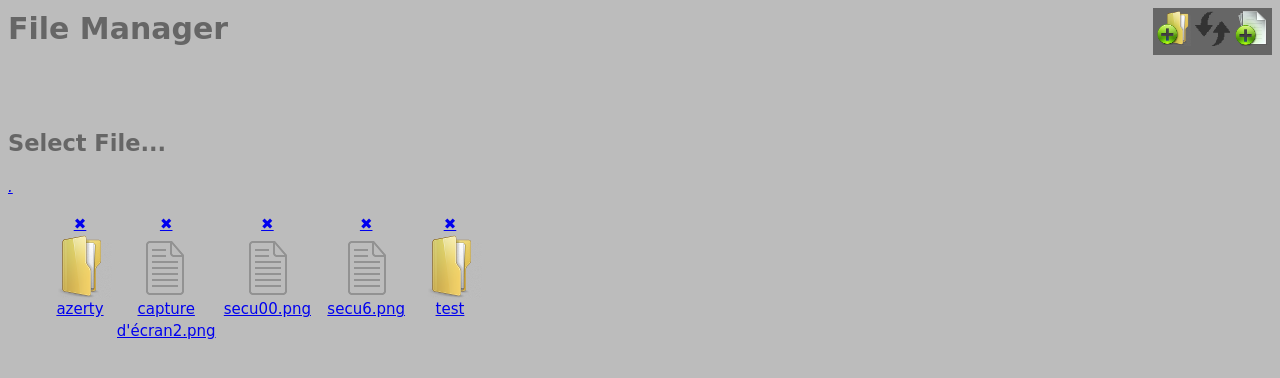
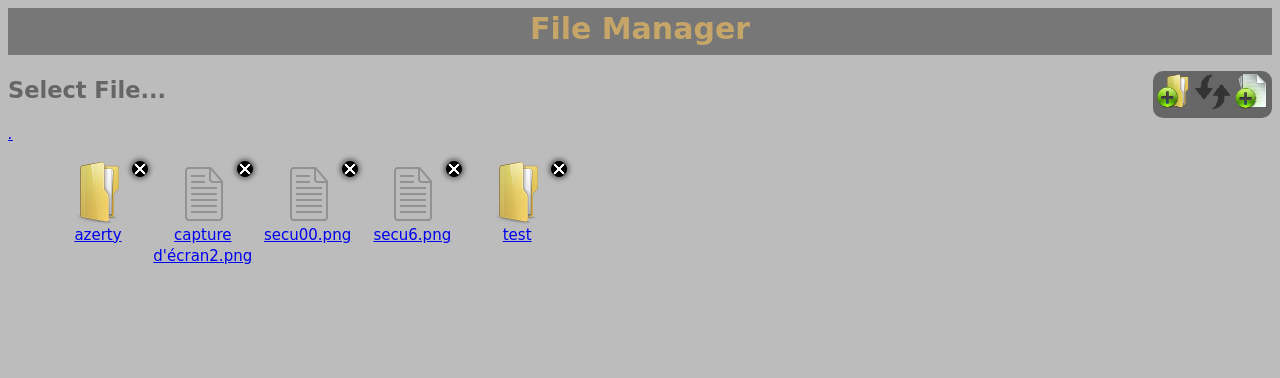
Before and after one commit to nomDeZeus/fileManager, a PHP site: page /fancybox.php in a window 1280 px wide. Shown: the top 378 px of the page. Run offline with PHP 8.4, Linux system fonts and the light colour scheme; some libraries are stand-ins or nearby versions.

Commit message:
Vraie v1 du design

```diff
--- a/css/fancy.css
+++ b/css/fancy.css
@@ -8,12 +8,14 @@ ul li{
     background: url("../img/folder.png") no-repeat center;
     width: 64px;
     height: 64px;
+    margin-left : auto;
+    margin-right : auto;
 }
 
 .file{
     background: url("../img/file.png") no-repeat center;
-    margin-left : 15px;
-    margin-right : 15px;
+    margin-left : auto;
+    margin-right : auto;
     width: 64px;
     height: 64px;
 }
@@ -23,6 +25,8 @@ ul li{
     background-size: 50%;
     width: 50px;
     height: 50px;
+    margin-left : auto;
+    margin-right : auto;
 }
 
 .croix {
@@ -31,16 +35,19 @@ ul li{
 
 #header
 {
-    height: 100px;
+    height: 47px;
     width: 100%;
+    background-color: #777777;
 }
 
 #title
 {
     display: inline-block;
-    width: 49%;
+    width: 100%;
     margin-top: 0;
     vertical-align: top;
+    color: #c6a668;
+    text-align: center;
 }
 
 #icone
@@ -48,11 +55,15 @@ ul li{
     float: right;
     display: inline-block;
     text-align: right;
-    background-color: #666666
+    background-color: #666666;
+    border-radius: 10px;
 }
 
 .descr-ico{
+    width: 100px;
+    height: 45px;
     overflow: hidden;
+    text-overflow: ellipsis;
 }
 
 body {
@@ -81,3 +92,19 @@ body {
 h1 {
     color: #666666;
 }
+
+a.boxclose{
+    display:block;
+    float: right;
+    box-sizing:border-box;
+    width:16px;
+    height:16px;
+    border-width:1px;
+    border-style: solid;
+    border-color:black;
+    border-radius:100%;
+    background: -webkit-linear-gradient(-45deg, transparent 0%, transparent 46%, white 46%,  white 56%,transparent 56%, transparent 100%), -webkit-linear-gradient(45deg, transparent 0%, transparent 46%, white 46%,  white 56%,transparent 56%, transparent 100%);
+    background-color:black;
+    box-shadow:0px 0px 5px 2px rgba(0,0,0,0.5);
+    transition: all 0.3s ease;
+}
--- a/fancybox.php
+++ b/fancybox.php
@@ -92,7 +92,7 @@ if($baseDir === $currentDir){
                 foreach ($dirs as $dir){
                     ?>
             <li>
-                <a class="croix" href="blank">✖</a>
+                <a href="blank" class="boxclose"></a>
                 <a href="./fancybox.php?dir=<?php echo $printed.'/'.$dir; ?>" title="<?php echo $dir; ?>" data-path="<?php echo $uploadDir.'/'.substr(getRelativePath($baseDir, $currentDir.'/'.$dir), 2); ?>">
                     <div class="<?php if($dir == '..') echo 'parent';else echo (is_dir($currentDir.'/'.$dir)?'dir':'file'); ?>"></div>
                     <div class="descr-ico"><?php echo ($dir == '..')?'parent':$dir; ?>
```
